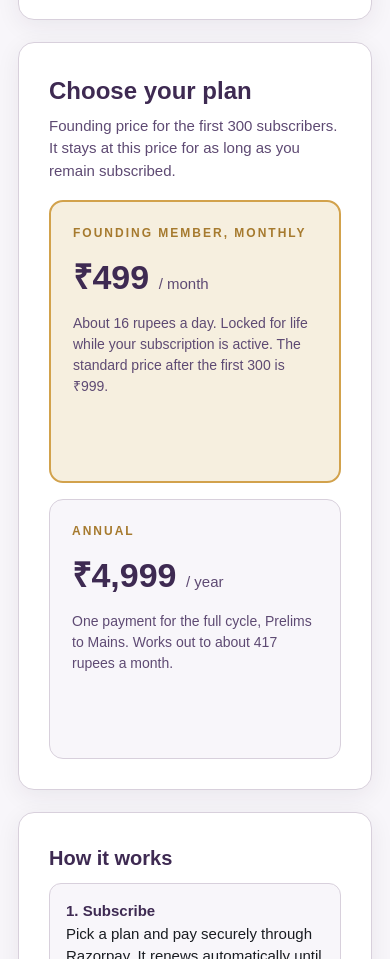
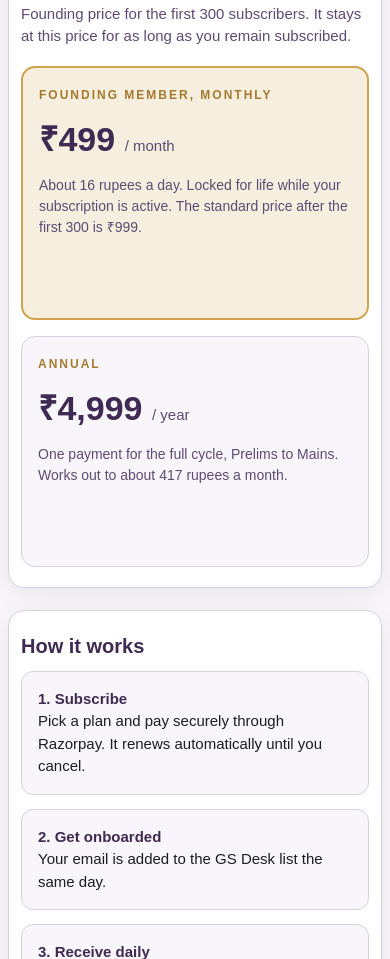
Before and after one commit to upscdesk/subscribe, a plain HTML site: page gs/index.html in a window 390 px wide. Shown: the part 1032-1991 px from the top of the page. Drawn offline with Linux system fonts and the light colour scheme; a script that the page names is missing.

Commit message:
GS page: fit the Razorpay widget inside the plan cards, desktop and mobile
Co-Authored-By: Claude Fable 5.1 <noreply@anthropic.com>

```diff
--- a/gs/index.html
+++ b/gs/index.html
@@ -19,7 +19,7 @@
   .tag{color:var(--gold);font-weight:700;letter-spacing:3px;font-size:13px;margin-top:6px}
   .divider{width:120px;height:6px;background:var(--gold);border-radius:3px;margin:14px auto 0}
   .band p{color:var(--support);margin-top:14px;font-size:15px}
-  .wrap{max-width:820px;margin:0 auto;padding:28px 18px 60px}
+  .wrap{max-width:960px;margin:0 auto;padding:28px 18px 60px}
   .card{background:#fff;border:1px solid var(--border);border-radius:16px;padding:30px;margin-top:22px;
         box-shadow:0 6px 24px rgba(37,22,51,.07)}
   h2{color:var(--plum);font-size:24px;margin-bottom:6px;text-wrap:balance}
@@ -27,14 +27,16 @@
   ul{list-style:none;margin:8px 0 8px}
   li{padding:8px 0 8px 30px;position:relative;font-size:16px}
   li:before{content:"";position:absolute;left:0;top:14px;width:12px;height:12px;border-radius:50%;background:var(--gold)}
-  .plans{display:grid;grid-template-columns:repeat(auto-fit,minmax(270px,1fr));gap:16px;margin-top:6px}
-  .plan{border:1px solid var(--border);border-radius:14px;padding:22px;background:var(--ground);display:flex;flex-direction:column;gap:10px}
+  .plans{display:grid;grid-template-columns:repeat(auto-fit,minmax(300px,1fr));gap:16px;margin-top:6px}
+  .plan{border:1px solid var(--border);border-radius:14px;padding:22px 18px;min-width:0;background:var(--ground);display:flex;flex-direction:column;gap:10px}
   .plan.lead{border:2px solid var(--gold);background:var(--goldlt)}
   .label{font-size:12px;font-weight:700;letter-spacing:2px;color:var(--golddk);text-transform:uppercase}
   .amount{font-size:34px;font-weight:800;color:var(--plum);font-variant-numeric:tabular-nums}
   .amount span{font-size:15px;font-weight:400;color:var(--muted)}
   .note{font-size:14px;color:var(--muted)}
-  .btnwrap{margin-top:auto;padding-top:6px;min-height:52px}
+  /* Razorpay's widget is a fixed-width card (about 367px): centre it and never let it push the plan card wider */
+  .btnwrap{margin-top:auto;padding-top:6px;min-height:52px;display:flex;justify-content:center;max-width:100%;overflow-x:auto}
+  @media (max-width:520px){.wrap{padding:18px 8px 40px}.card{padding:20px 12px}.plan{padding:18px 4px}.plan>.label,.plan>.amount,.plan>.note{padding:0 12px}}
   .steps{display:flex;gap:14px;flex-wrap:wrap;margin-top:10px}
   .step{flex:1;min-width:200px;background:var(--ground);border:1px solid var(--border);border-radius:12px;padding:16px;font-size:15px}
   .step b{color:var(--plum)}
```
